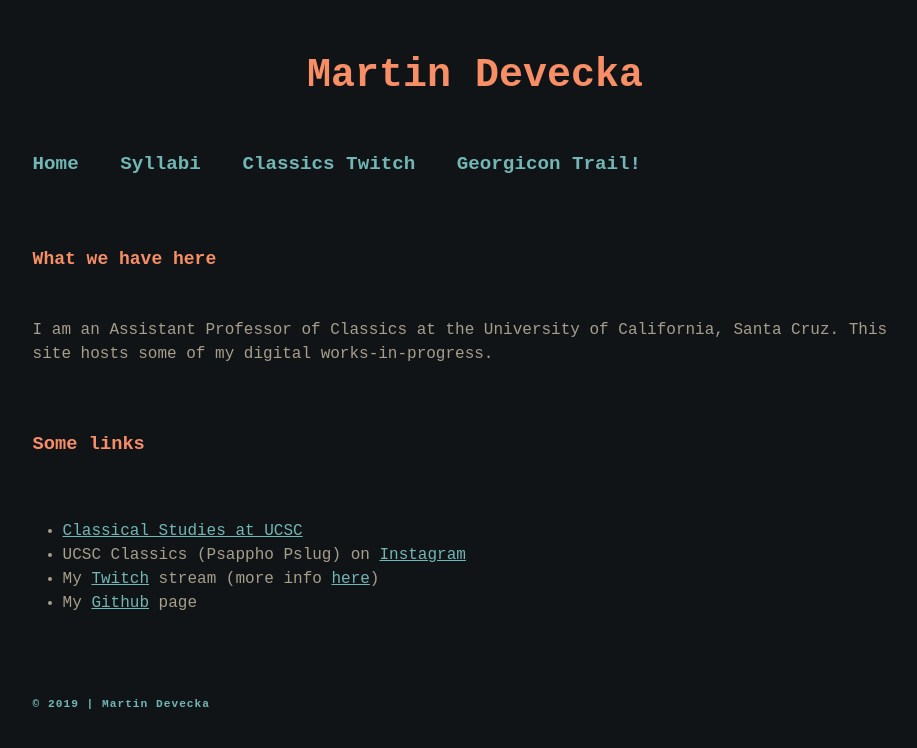
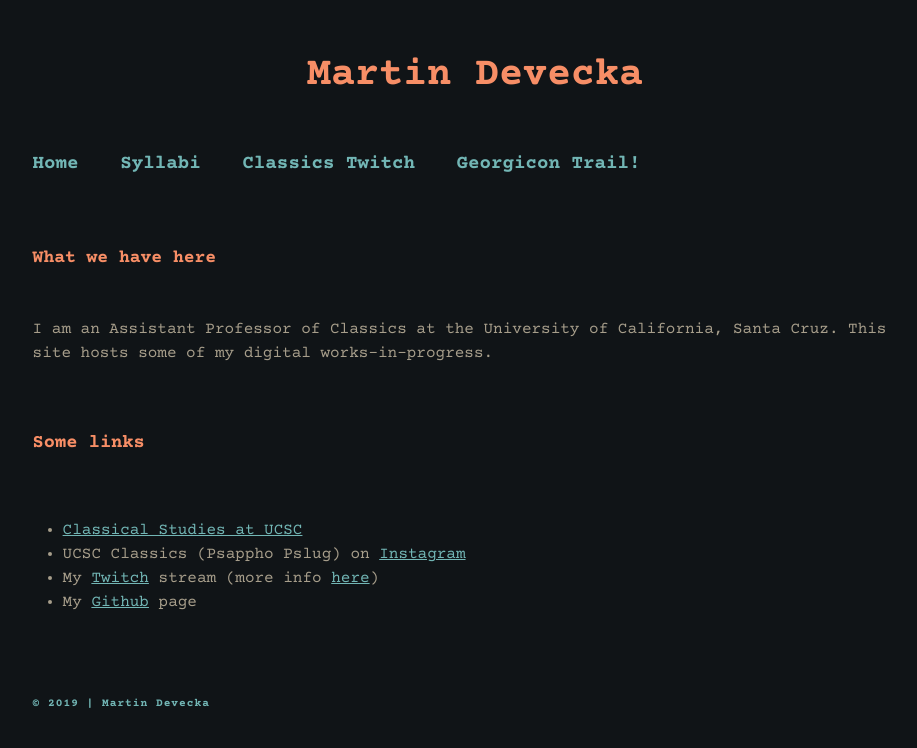
Before and after one commit to TheSquareProfessor/TheSquareProfessor.github.io, a Jekyll site: the page built from index.html, in a window 1280 px wide. Shown: the top 748 px of the page, without its empty margins (165-1082 px from the left). Built offline with Jekyll 4.4.1, drawn with Linux system fonts in a browser that asks for light colours; some web fonts are replaced; the list of posts is cut into pages by our own code.

Commit message:
courier prime font

```diff
--- a/_includes/head.html
+++ b/_includes/head.html
@@ -5,5 +5,5 @@
 	<title>{{site.title}} | {{page.title}}</title>
 	<link rel="stylesheet" href="{{site.baseurl}}/assets/css/mark.css" />
 	<link rel="stylesheet" href="{{site.baseurl}}/assets/css/custom.css" />
-	<link href="https://fonts.googleapis.com/css?family=Overpass+Mono:400,700&display=swap" rel="stylesheet">
+	<link href="https://fonts.googleapis.com/css?family=Courier+Prime:400,700&display=swap" rel="stylesheet">
 </head>
```
